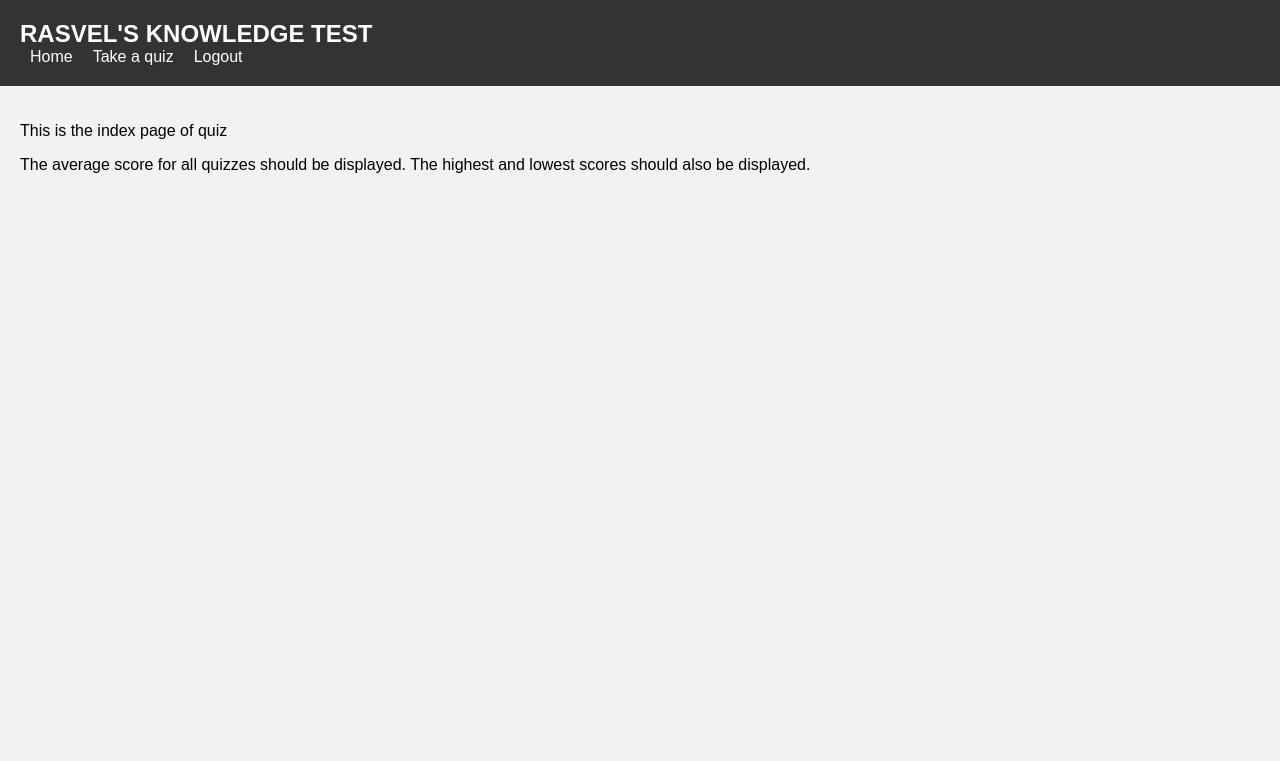
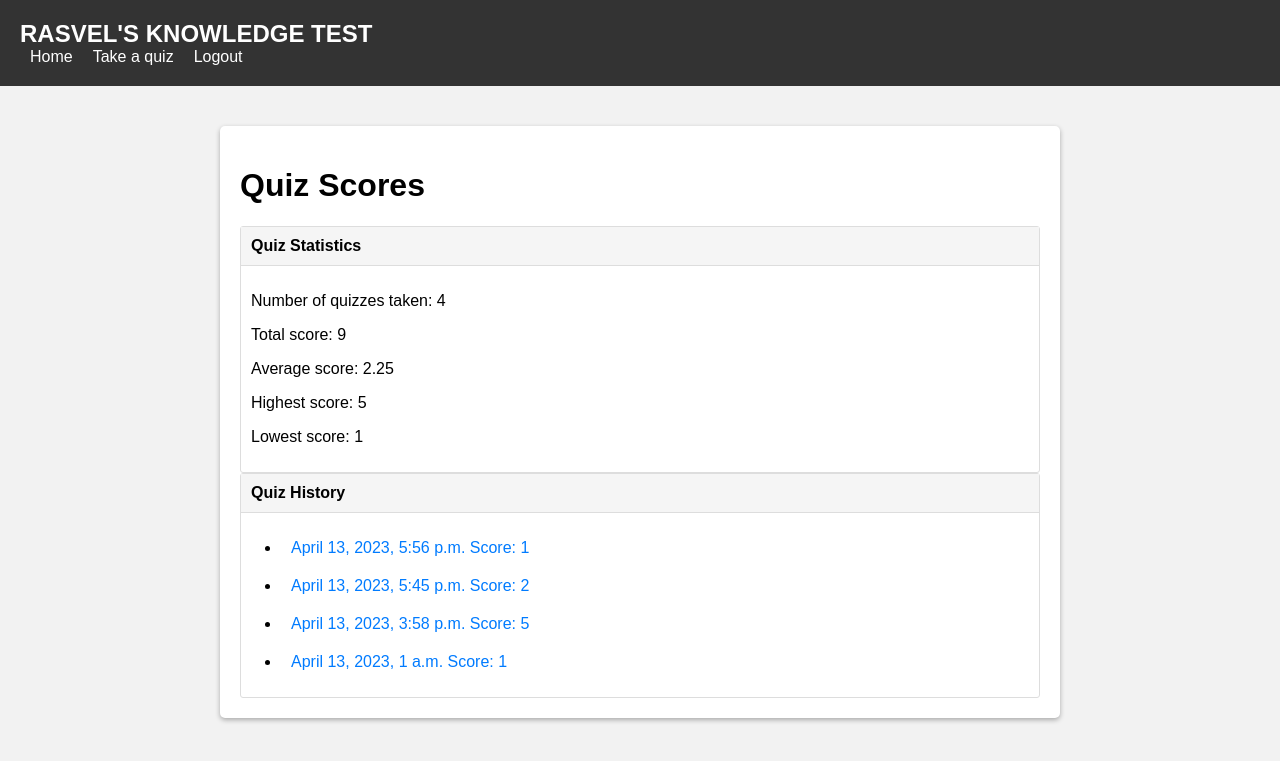
Before and after one commit to Jenil-Varma/knowledgeTest, a Django app: page /quiz/ in a window 1280 px wide. Shown: the top 761 px of the page. Run offline with Django 4.2, Linux system fonts and the light colour scheme; a user stored in the database is signed in; data comes from the database, SQL or seed files in the repository; both versions use the stored data as it was after the commit.

Commit message:
Quiz index page, css all pages

```diff
--- a/Django/urls.py
+++ b/Django/urls.py
@@ -20,7 +20,7 @@ from django.contrib.auth import views as auth_views
 
 from Django import views
 
-app_name = "home"
+app_name = "root"
 urlpatterns = [
     path('quiz/', include('quiz.urls')),
     path('account/', include('accounts.urls')),
--- /dev/null
+++ b/quiz/static/css/index.css
@@ -0,0 +1,29 @@
+.card {
+    border: 1px solid #ddd;
+    border-radius: 3px;
+}
+
+.card-header {
+    background-color: #f5f5f5;
+    border-bottom: 1px solid #ddd;
+    font-weight: bold;
+    padding: 10px;
+}
+
+.card-body {
+    padding: 10px;
+}
+
+.list-group-item {
+    border: none;
+    padding: 10px;
+}
+
+.list-group-item a {
+    color: #007bff;
+    text-decoration: none;
+}
+
+.list-group-item a:hover {
+    text-decoration: underline;
+}
--- a/quiz/views.py
+++ b/quiz/views.py
@@ -1,14 +1,29 @@
 import random
 
 from django.contrib.auth.decorators import login_required
+from django.db.models import Sum, Max, Min
 from django.http import HttpResponse
 from django.shortcuts import render, redirect, reverse, get_object_or_404
 from .models import Topic, Question, Quiz, Choice, QuizQuestion
 from django.contrib import messages
 
+
 @login_required
 def index(request):
-    return render(request, 'quiz/index.html')
+    quizzes = Quiz.objects.filter(user=request.user).order_by('-quiz_date')
+    num_quizzes = quizzes.count()
+    total_score = quizzes.aggregate(Sum('score'))['score__sum']
+    avg_score = total_score / num_quizzes if num_quizzes > 0 else 0
+    highest_score = quizzes.aggregate(Max('score'))['score__max']
+    lowest_score = quizzes.aggregate(Min('score'))['score__min']
+    return render(request, 'quiz/index.html', {
+        'quizzes': quizzes,
+        'num_quizzes': num_quizzes,
+        'total_score': total_score,
+        'avg_score': avg_score,
+        'highest_score': highest_score,
+        'lowest_score': lowest_score,
+    })
 
 @login_required
 def select_topic(request):
@@ -92,4 +107,4 @@ def quiz_results(request, quiz_id):
         }
         return render(request, 'quiz/results.html', context)
     else:
-        return redirect('home:error')
+        return redirect('/error')
--- a/templates/account/login.html
+++ b/templates/account/login.html
@@ -1,5 +1,9 @@
 
 {% extends 'base.html' %}
+{% load static %}
+{% block head %}
+    <link rel="stylesheet" type="text/css" href="{% static 'css/signup.css' %}">
+{% endblock %}
 {% block content %}
 <h2>Login</h2>
 <form method="post">
--- a/templates/base.html
+++ b/templates/base.html
@@ -1,9 +1,14 @@
 <!DOCTYPE html>
 <html lang="en">
 <head>
-    <meta charset="UTF-8">
-    <title>{% block title %}Knowledge Test{% endblock %}</title>
-    <style>
+    {% block head %}
+        <meta charset="utf-8">
+        <meta name="viewport" content="width=device-width, initial-scale=1">
+        <title>{% block title %}Knowledge Test{% endblock %}</title>
+        {% load static %}
+{#        <link rel="stylesheet" href="{% static 'css/style.css' %}">#}
+    {% endblock %}
+ <style>
             body {
                 font-family: Arial, sans-serif;
                 background-color: #f2f2f2;
@@ -37,6 +42,14 @@
             h2 {
                 margin: 0;
             }
+            .main-container {
+                margin: 20px auto;
+                max-width: 800px;
+                background-color: #fff;
+                padding: 20px;
+                border-radius: 5px;
+                box-shadow: 0px 2px 5px rgba(0, 0, 0, 0.3);
+            }
         </style>
 </head>
 <body>
@@ -57,7 +70,7 @@
         </nav>
     </header>
     <main>
-        <div id="container">
+        <div class="main-container">
             {% block content %}
             {% endblock %}
         </div>
--- a/templates/error.html
+++ b/templates/error.html
@@ -2,5 +2,6 @@
 {% extends 'base.html' %}
 {% block content %}
 <h1>Something went wrong</h1>
+    <h1>You do not have permission to view the page!</h1>
 <h2>Please get in touch with Mr. Hesam Akbari for advice</h2>
 {% endblock %}
--- a/templates/quiz/index.html
+++ b/templates/quiz/index.html
@@ -1,8 +1,41 @@
 {% extends 'base.html' %}
+{% load static %}
+{% block head %}
+    <link rel="stylesheet" type="text/css" href="{% static 'css/index.css' %}">
+{% endblock %}
+
 {% block content %}
-    <p>This is the index page of quiz</p>
-    <p>
-    The average score for all quizzes should be displayed.
-The highest and lowest scores should also be displayed.
-</p>
+    <div class="container">
+        <h1 class="text-center mb-4">Quiz Scores</h1>
+        <div class="row">
+            <div class="col-md-6">
+                <div class="card mb-4">
+                    <div class="card-header">Quiz Statistics</div>
+                    <div class="card-body">
+                        <p class="card-text">Number of quizzes taken: {{ num_quizzes }}</p>
+                        <p class="card-text">Total score: {{ total_score }}</p>
+                        <p class="card-text">Average score: {{ avg_score }}</p>
+                        <p class="card-text">Highest score: {{ highest_score }}</p>
+                        <p class="card-text">Lowest score: {{ lowest_score }}</p>
+                    </div>
+                </div>
+            </div>
+            <div class="col-md-6">
+                <div class="card mb-4">
+                    <div class="card-header">Quiz History</div>
+                    <ul class="list-group list-group-flush">
+                        {% for quiz in quizzes %}
+                            <li class="list-group-item"><a
+                                    href="{% url 'quiz:quiz_result' quiz.id %}">{{ quiz.quiz_date }} Score: {{ quiz.score }}</a>
+                            </li>
+                        {% empty %}
+                            <li class="list-group-item">No quizzes taken yet. <a href="{% url 'quiz:select_topic' %}">Take
+                                a quiz now!</a></li>
+                        {% endfor %}
+                    </ul>
+                </div>
+            </div>
+        </div>
+    </div>
+
 {% endblock %}
--- a/templates/quiz/select-topic.html
+++ b/templates/quiz/select-topic.html
@@ -1,4 +1,8 @@
 {% extends 'base.html' %}
+{% load static %}
+{% block head %}
+  <link rel="stylesheet" type="text/css" href="{% static 'css/select-topic.css' %}">
+{% endblock %}
 
 {% block content %}
     <h1>Select a topic to take the quiz</h1>
```
Also changed, not shown: Django/settings.py (+16 -15 lines), accounts/static/css/login.css (added, +56 -0 lines), accounts/static/css/signup.css (added, +49 -0 lines), quiz/static/css/quiz-results.css (added, +43 -0 lines), quiz/static/css/select-topic.css (added, +36 -0 lines), quiz/static/css/take-a-quiz.css (added, +39 -0 lines), templates/account/signup.html (+5 -4 lines), templates/quiz/results.html (+13 -5 lines), templates/quiz/take-a-quiz.html (+17 -10 lines), db.sqlite3, 1 other file.
